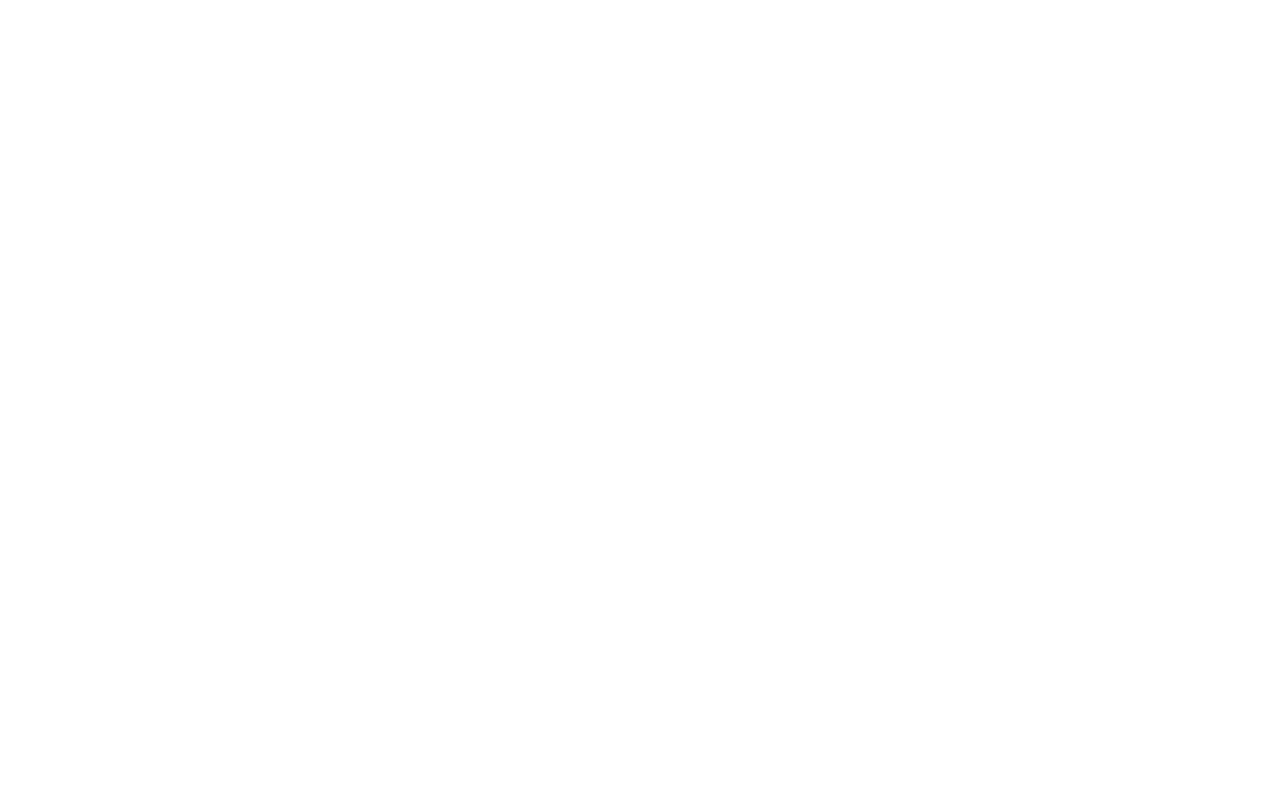
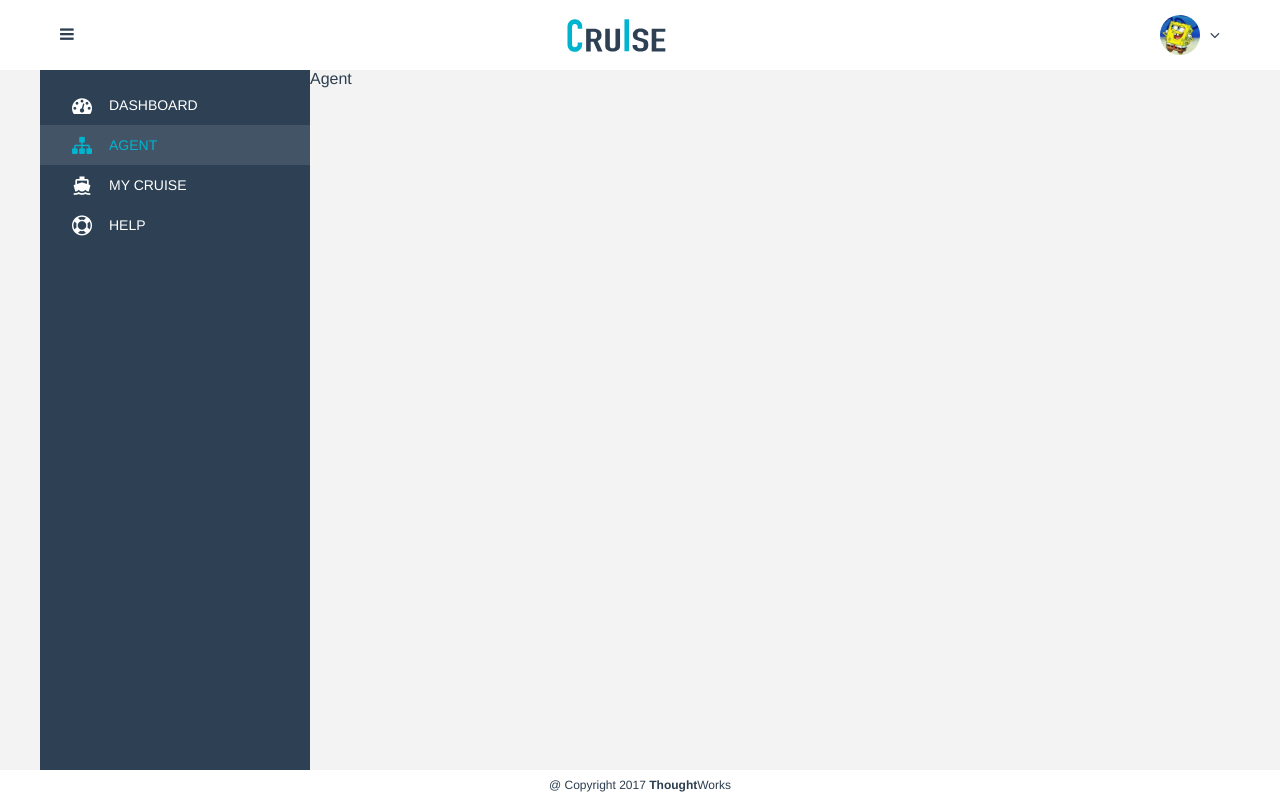
Before and after one commit to wh1246935943/doudou-future-admin, a Vue app: page /#/Agent in a window 1280 px wide. Built offline with nearby package versions, Linux system fonts and the light colour scheme.

Commit message:
组件结构优化，完成选项卡响应式布局。

```diff
--- a/src/components/DashBoard/index.vue
+++ /dev/null
@@ -1,71 +0,0 @@
-<template>
-  <div class="dash-board">
-    <ul class="tabs">
-      <li
-        class="item"
-        v-for="(item, index) in tabs"
-        :key="index"
-        :class="{'active-style':index === activeIndex}"
-        @click="selectItem(item, index)"
-      >
-        <i :class="item.icon"></i>
-        <span>{{item.name}}</span>
-      </li>
-    </ul>
-  </div>
-</template>
-<script>
-export default {
-  data() {
-    return {
-      activeIndex: 1,
-      tabs: [
-        {name: 'DASHBOARD', icon: 'icon-dashboard', path: ''},
-        {name: 'AGENT', icon: 'icon-sitemap', path: ''},
-        {name: 'MY CRUISE', icon: 'icon-boat', path: ''},
-        {name: 'HELP', icon: 'icon-life-bouy', path: ''}
-      ]
-    }
-  },
-  methods: {
-    selectItem(item, index) {
-      this.activeIndex = index;
-    }
-  }
-}
-</script>
-<style lang="scss">
-.dash-board{
-  width: 270px;
-  height: 100%;
-  background: #2D4054;
-  color: #fff;
-  font-size: 14px;
-  .tabs{
-    padding-top: 15px;
-    .item{
-      width: 100%;
-      height: 40px;
-      padding-left: 32px;
-      display: flex;
-      align-items: center;
-      cursor:default;
-      user-select: none;
-      i{
-        font-size: 20px;
-      }
-      span{
-        margin-left: 17px;
-      }
-      &:hover{
-        color: #00B4CF;
-        background: #435466;
-      }
-    }
-    .active-style{
-      color: #00B4CF;
-      background: #435466;
-    }
-  }
-}
-</style>
--- a/src/components/Main/index.vue
+++ b/src/components/Main/index.vue
@@ -1,12 +1,14 @@
 <template>
   <main class="main-page">
     <!-- 顶部导航 -->
-    <Header></Header>
-    <!-- 内容/路由 -->
+    <Header @open-tabList="openTabList"></Header>
+    <!-- 正文内容/路由 -->
     <div class="main-container">
       <!-- 左侧面板 -->
-      <dash-board></dash-board>
-      <router-view></router-view>
+      <tab-list></tab-list>
+      <div class="router-view-area">
+        <router-view></router-view>
+      </div>
     </div>
     <!-- 页面底部 -->
     <Footer></Footer>
@@ -14,15 +16,37 @@
 </template>
 
 <script>
-import Header from './../Section/header.vue';
-import DashBoard from './../DashBoard/index.vue';
-import Footer from './../Section/footer.vue';
+import Header from './../Section/Header.vue';
+import TabList from './../Section/TabList';
+import Footer from './../Section/Footer.vue';
 export default {
-  name: 'app',
   components: {
     Header,
-    DashBoard,
+    TabList,
     Footer
+  },
+  data() {
+    return {
+      isTabList: false
+    }
+  },
+  created() {
+    this.$router.push({path: '/Agent'})
+  },
+  methods: {
+    openTabList() {
+      let el = document.querySelector('.tab-list');
+      el.style.display = 'block';
+      /**
+       * 当处于pad/phone屏幕尺寸时，左侧tab列表打开后添加窗口大小变化监听事件
+       * 避免用户此时调整浏览器大小为桌面尺寸，这时左侧tab列表为固定显示状态，
+       * 再次调整回pad/phone屏幕尺寸时，因样式权重，导致左侧列表依然显示的问题。
+       */
+      window.onresize = () => {
+        el.style.display = '';
+        window.onresize = null
+      }
+    }
   }
 }
 </script>
@@ -36,8 +60,14 @@
   justify-content: space-between;
   .main-container{
     flex: 1;
+    display: flex;
     margin: 0 auto;
-    max-width: 1200px;
+    width: 100%;
+    .router-view-area{
+      flex: 1;
+      overflow: hidden;
+      overflow-y: auto;
+    }
   }
 }
 </style>
--- /dev/null
+++ b/src/components/RoutePages/Agent.vue
@@ -0,0 +1,17 @@
+<template>
+  <div class="agent">Agent</div>
+</template>
+<script>
+export default {
+  data() {
+    return {
+      // .
+    }
+  }
+}
+</script>
+<style lang="scss">
+.agent{
+  // ...
+}
+</style>
--- /dev/null
+++ b/src/components/RoutePages/DashBoard.vue
@@ -0,0 +1,17 @@
+<template>
+  <div class="dash-board">DashBoard</div>
+</template>
+<script>
+export default {
+  data() {
+    return {
+      // .
+    }
+  }
+}
+</script>
+<style lang="scss">
+.dash-board{
+  // ...
+}
+</style>
--- /dev/null
+++ b/src/components/RoutePages/Help.vue
@@ -0,0 +1,13 @@
+<template>
+  <div class="help">Help</div>
+</template>
+<script>
+export default {
+  // ...
+}
+</script>
+<style lang="scss">
+.help{
+  // ...
+}
+</style>
--- /dev/null
+++ b/src/components/RoutePages/MyCruise.vue
@@ -0,0 +1,13 @@
+<template>
+  <div class="my-cruise">MY CRUISE</div>
+</template>
+<script>
+export default {
+  // ...
+}
+</script>
+<style lang="scss">
+.my-cruise{
+  // ...
+}
+</style>
--- /dev/null
+++ b/src/components/Section/TabList.vue
@@ -0,0 +1,92 @@
+<template>
+  <div class="tab-list">
+    <div class="close-bg" @click="closeTabList"></div>
+    <div class="tab-container">
+      <ul class="tabs">
+        <li
+          class="item"
+          v-for="(item, index) in tabs"
+          :key="index"
+          :class="{'active-style':index === activeIndex}"
+          @click="selectItem(item.path, index)"
+        >
+          <i :class="item.icon"></i>
+          <span>{{item.name}}</span>
+        </li>
+      </ul>
+    </div>
+  </div>
+</template>
+<script>
+export default {
+  data() {
+    return {
+      activeIndex: 1,
+      tabs: [
+        {name: 'DASHBOARD', icon: 'icon-dashboard', path: '/DashBoard'},
+        {name: 'AGENT', icon: 'icon-sitemap', path: '/Agent'},
+        {name: 'MY CRUISE', icon: 'icon-boat', path: '/MyCruise'},
+        {name: 'HELP', icon: 'icon-life-bouy', path: '/Help'}
+      ]
+    }
+  },
+  methods: {
+    selectItem(path, index) {
+      this.activeIndex = index;
+      this.$router.push({path})
+    },
+    closeTabList() {
+      let el = document.querySelector('.tab-list');
+      el.style.display = '';
+      window.onresize = null
+    }
+  }
+}
+</script>
+<style lang="scss">
+.tab-list{
+  width: 270px;
+  height: 100%;
+  background: #2D4054;
+  color: #fff;
+  font-size: 14px;
+  top: 0;
+  .close-bg{
+    position: fixed;
+    width: 100%;
+    height: 100%;
+    background: rgba(0,0,0,0.3)
+  }
+  .tab-container{
+    position: absolute;
+    width: 100%;
+    height: 100%;
+    .tabs{
+      padding-top: 15px;
+      .item{
+        width: 100%;
+        height: 40px;
+        padding-left: 32px;
+        display: flex;
+        align-items: center;
+        cursor:default;
+        user-select: none;
+        i{
+          font-size: 20px;
+        }
+        span{
+          margin-left: 17px;
+        }
+        &:hover{
+          color: #00B4CF;
+          background: #435466;
+        }
+      }
+      .active-style{
+        color: #00B4CF;
+        background: #435466;
+      }
+    }
+  }
+}
+</style>
--- a/src/components/Section/header.vue
+++ b/src/components/Section/header.vue
@@ -1,8 +1,8 @@
 <template>
   <header class="header">
     <div class="container">
-      <div class="dashboard-btn">
-        <i class="icon-navicon"></i>
+      <div class="tabList-caret">
+        <i @click="$emit('open-tabList')" class="icon-navicon"></i>
       </div>
       <div class="logo"></div>
       <div class="user-entrance">
@@ -31,7 +31,7 @@
     display: flex;
     justify-content: space-between;
     align-items: center;
-    .dashboard-btn .icon-navicon{
+    .tabList-caret .icon-navicon{
       cursor: pointer;
     }
     .logo{
--- a/src/router/index.js
+++ b/src/router/index.js
@@ -4,6 +4,10 @@
 Vue.use(Router);
 
 import Main from './../components/Main/index.vue';
+import Agent from './../components/RoutePages/Agent.vue';
+import DashBoard from './../components/RoutePages/DashBoard.vue';
+import MyCruise from './../components/RoutePages/MyCruise.vue';
+import Help from './../components/RoutePages/Help.vue';
 
 const routes = [
   {
@@ -13,7 +17,29 @@
   {
     path: '/Main',
     name: 'Main',
-    component: Main
+    component: Main,
+    'children': [
+      {
+        path: '/Agent',
+        name: 'Agent',
+        component: Agent
+      },
+      {
+        path: '/DashBoard',
+        name: 'DashBoard',
+        component: DashBoard
+      },
+      {
+        path: '/MyCruise',
+        name: 'MyCruise',
+        component: MyCruise
+      },
+      {
+        path: '/Help',
+        name: 'Help',
+        component: Help
+      }
+    ]
   }
 ]
 
--- a/src/style/media-screen.scss
+++ b/src/style/media-screen.scss
@@ -5,11 +5,20 @@
   .header .container{
     padding: 0;
   }
+  .main-container{
+    width: 1200px !important;
+  }
 }
 
 @media screen and (min-width: 1024px){
   .dashboard-btn i{
     display: none;
+  }
+  .tab-list{
+    position: relative;
+    .close-bg{
+      display: none;
+    }
   }
 }
 
@@ -20,3 +29,16 @@
 @media screen and (max-width: 768px){
   // ...
 }
+
+@media screen and (max-width: 1024px){
+  .tab-list{
+    position: absolute;
+    display: none;
+    .close-bg{
+      display: block;
+    }
+  }
+  .footer{
+    display: none;
+  }
+}
```
